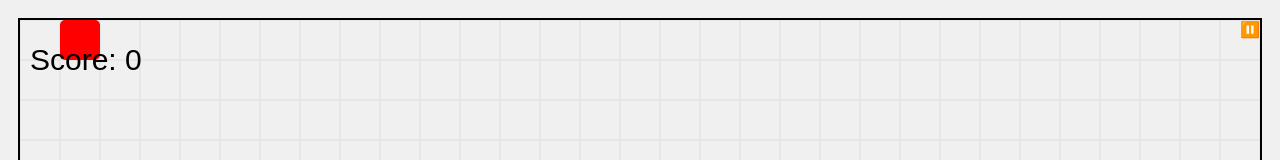
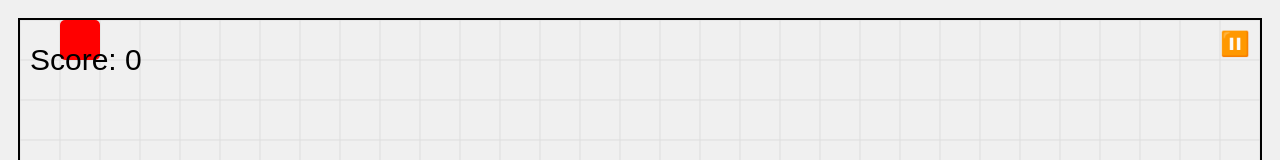
Before and after one commit to vatistasdimitris/snakegame, a plain HTML site: page index.html in a window 1280 px wide. Shown: the top 160 px of the page. Drawn offline with Linux system fonts and the light colour scheme.

Commit message:
Update index.html

```diff
--- a/index.html
+++ b/index.html
@@ -56,7 +56,8 @@
     <h1>Snake Game</h1>
     <button id="restartBtn">Restart</button>
   </div>
-  <button id="pauseBtn" style="position: absolute; top: 10px; right: 10px; padding: 10px; color: #fff; border: none; cursor: pointer; font-size: 16px; background: none;">⏸️</button>
+ <button id="pauseBtn" style="position: absolute; top: 10px; right: 10px; padding: 20px; color: #fff; border: none; cursor: pointer; font-size: 24px; background: none;">⏸️</button>
+
 
   <canvas id="snakeCanvas"></canvas>
 
```
